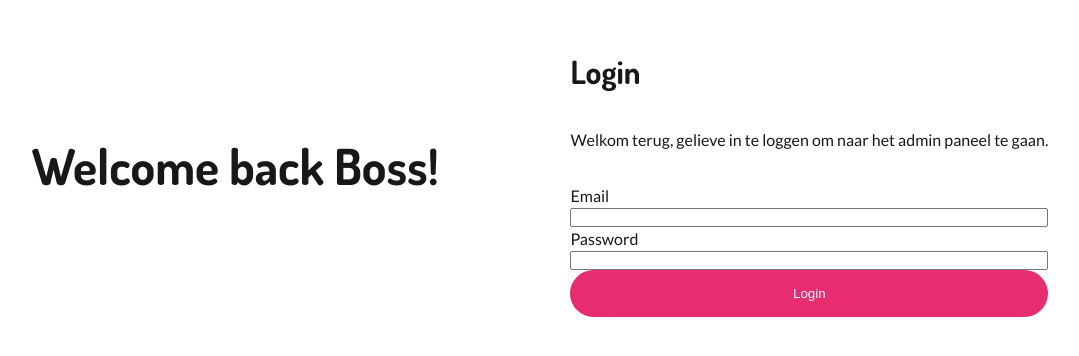
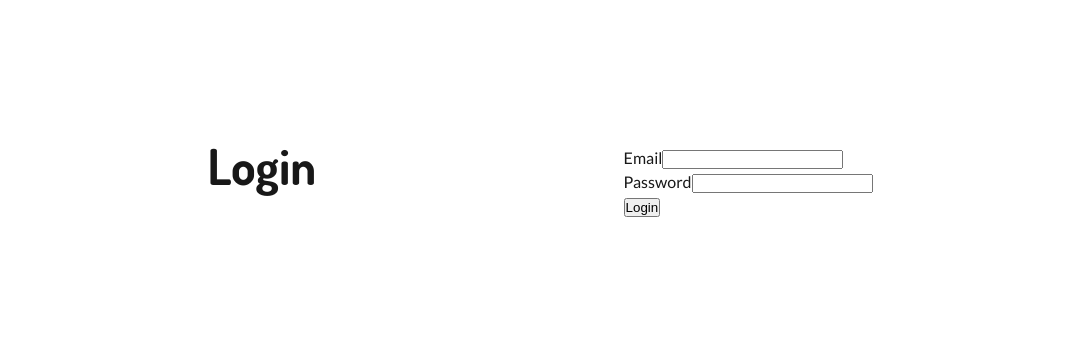
Before and after one commit to AlejandroDeWolf/donut-configurator-admin, a React (Vite) app: page / in a window 1280 px wide. Shown: the part 218-574 px from the top of the page, without its empty margins (100-1179 px from the left). Built offline with nearby package versions, Linux system fonts and the light colour scheme.

Commit message:
refactor: update import names

```diff
--- a/src/components/index.js
+++ b/src/components/index.js
@@ -1,2 +1 @@
-export { default as InputField } from "./UI/InputField";
-export { default as Form } from "./LoginForm";
+export { default as LoginForm } from "./LoginForm";
--- a/src/pages/Login.jsx
+++ b/src/pages/Login.jsx
@@ -1,35 +1,12 @@
 import React from "react";
+
+import { LoginForm } from "../components";
 
 const Login = () => {
   return (
     <div className="login">
-      <div>
-        <h1>Welcome back Boss!</h1>
-      </div>
-      <div>
-        <div>
-          <h2>Login</h2>
-          <p>
-            Welkom terug, gelieve in te loggen om naar het admin paneel te gaan.
-          </p>
-        </div>
-
-        <div className="form">
-          <form>
-            <div className="form__group">
-              <label htmlFor="email">Email</label>
-              <input type="email" name="email" id="email" />
-            </div>
-            <div className="form__group">
-              <label htmlFor="password">Password</label>
-              <input type="password" name="password" id="password" />
-            </div>
-            <button type="submit" className="btn form__btn">
-              Login
-            </button>
-          </form>
-        </div>
-      </div>
+      <h1>Login</h1>
+      <LoginForm />
     </div>
   );
 };
--- a/src/sass/pages/login.scss
+++ b/src/sass/pages/login.scss
@@ -1,3 +1,5 @@
+@use "../global";
+
 .login {
   display: flex;
   flex-direction: row;
@@ -5,9 +7,4 @@
   align-items: center;
   height: 100vh;
   width: 100vw;
-
-  .form__group {
-    display: flex;
-    flex-direction: column;
-  }
 }
```
